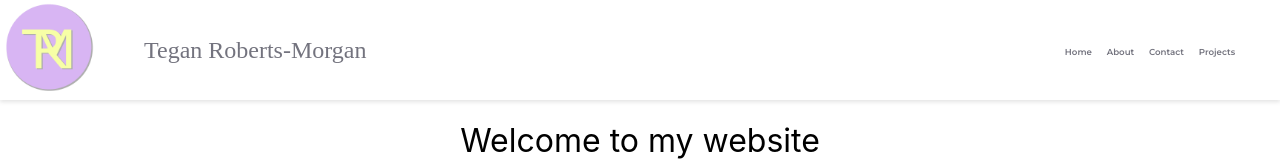
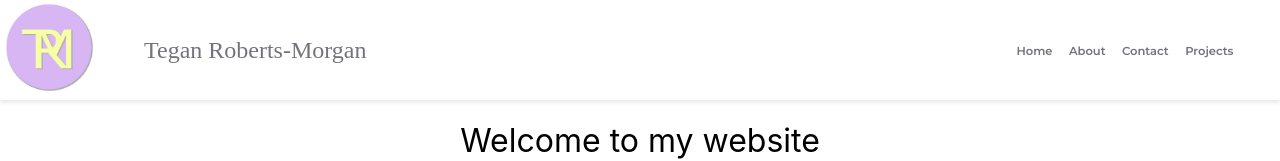
Before and after one commit to tegan-rm/tegan-rm.github.io, a React (Create React App) app: page / in a window 1280 px wide. Shown: the top 161 px of the page. Built offline with nearby package versions, Linux system fonts and the light colour scheme; the HTML template or start-up script is replaced by a standard one; a web font is replaced by a local one.

Commit message:
Minor changes for nav bar

```diff
--- a/package.json
+++ b/package.json
@@ -24,7 +24,7 @@
     "test": "react-scripts test",
     "eject": "react-scripts eject",
     "predeploy": "npm run build",
-   "deploy": "gh-pages -d build"
+    "deploy": "gh-pages -d build"
   },
   "eslintConfig": {
     "extends": [
--- a/src/Nav.module.css
+++ b/src/Nav.module.css
@@ -36,12 +36,12 @@
     margin-right:30px;
 
     display: flex;
-    width: 200px;
+    width: 250px;
     justify-content: space-evenly;
 }
 
 .link a {
-    font-size: 60%;
+    font-size: 80%;
     text-decoration: none;
     color: #73737e;
     justify-content: space-evenly;
```
